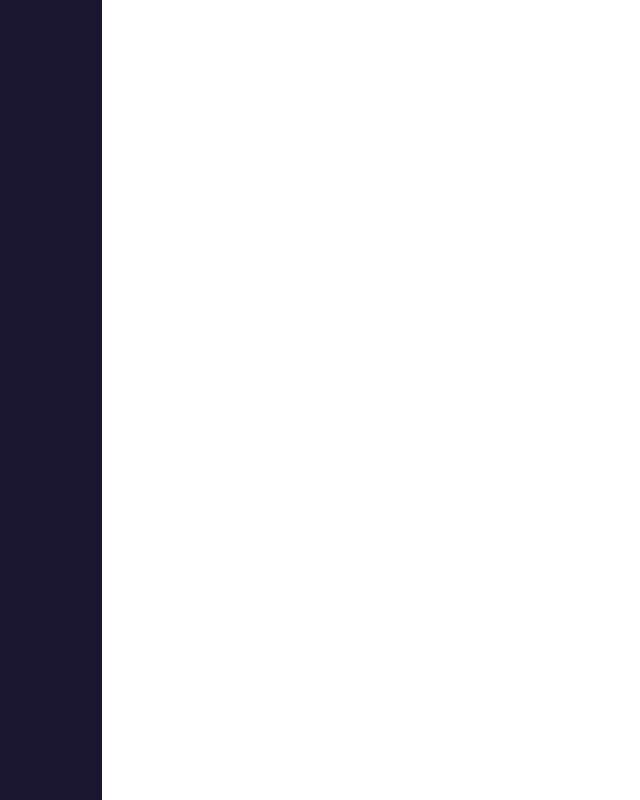
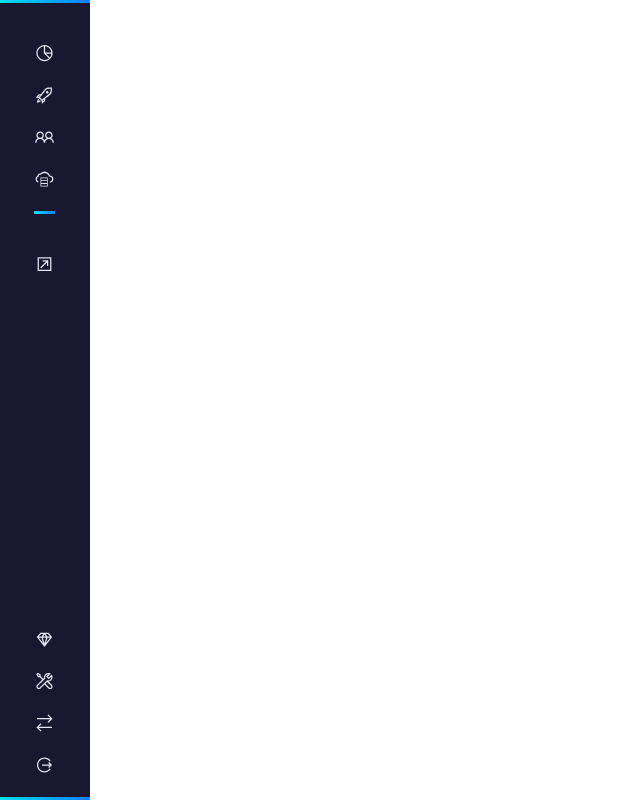
Before and after one commit to lukkas158/d1, a React (Create React App) app: page / in a window 1280 px wide. Shown: the whole page, without its empty margins (0-640 px from the left). Built offline with nearby package versions, Linux system fonts and the light colour scheme.

Commit message:
feature: created navbar static component

```diff
--- a/src/components/navbar.js
+++ b/src/components/navbar.js
@@ -1,15 +1,92 @@
 import React from "react";
 import styled from "styled-components";
 import { color } from "../utils/style";
+import Divider from "./divider";
+
+import {
+  ChartPie,
+  Rocket,
+  UserFriends,
+  CCMCloud,
+  ExternalLinkSquareAlt,
+  GemSolid,
+  Tools,
+  Exchange,
+  SignOut,
+} from "./icons";
+import ToolTip from "./tooltip";
 
 const Wrapper = styled.nav`
   background-color: ${color.backgroundDarkPrimary};
   display: flex;
   flex-direction: column;
+  align-items: center;
+  justify-content: space-between;
   height: 100%;
-  width: 8%;
+  width: 7%;
+  border-top: 3px solid;
+  border-bottom: 3px solid;
+  border-left-width: 0;
+  border-right-width: 0;
+  border-image: linear-gradient(to right, #00e1ff, #117eff) 1;
+`;
+
+const TopSection = styled.div``;
+
+const BottomSection = styled.div``;
+
+const IconWapper = styled.div`
+  display: flex;
+  margin: 20px 0px;
+  flex-direction: column;
 `;
 
 export default function Navbar() {
-  return <Wrapper></Wrapper>;
+  return (
+    <Wrapper>
+      <TopSection>
+        <IconWapper>
+          <ToolTip text={"Análises"}>
+            <ChartPie />
+          </ToolTip>
+
+          <ToolTip text={"Jornadas"}>
+            <Rocket />
+          </ToolTip>
+
+          <ToolTip text={"Clientes"}>
+            <UserFriends />
+          </ToolTip>
+          <ToolTip text={"CCM Cloud"}>
+            <CCMCloud />
+          </ToolTip>
+        </IconWapper>
+        <Divider />
+        <IconWapper>
+          <ToolTip text={"Versão 01"}>
+            <ExternalLinkSquareAlt />
+          </ToolTip>
+        </IconWapper>
+      </TopSection>
+      <BottomSection>
+        <IconWapper>
+          <ToolTip text={"Administração"}>
+            <GemSolid />
+          </ToolTip>
+
+          <ToolTip text={"Help Desk"}>
+            <Tools />
+          </ToolTip>
+
+          <ToolTip text={"Trocar Conta"}>
+            <Exchange />
+          </ToolTip>
+
+          <ToolTip text={"Sair"}>
+            <SignOut />
+          </ToolTip>
+        </IconWapper>
+      </BottomSection>
+    </Wrapper>
+  );
 }
```
